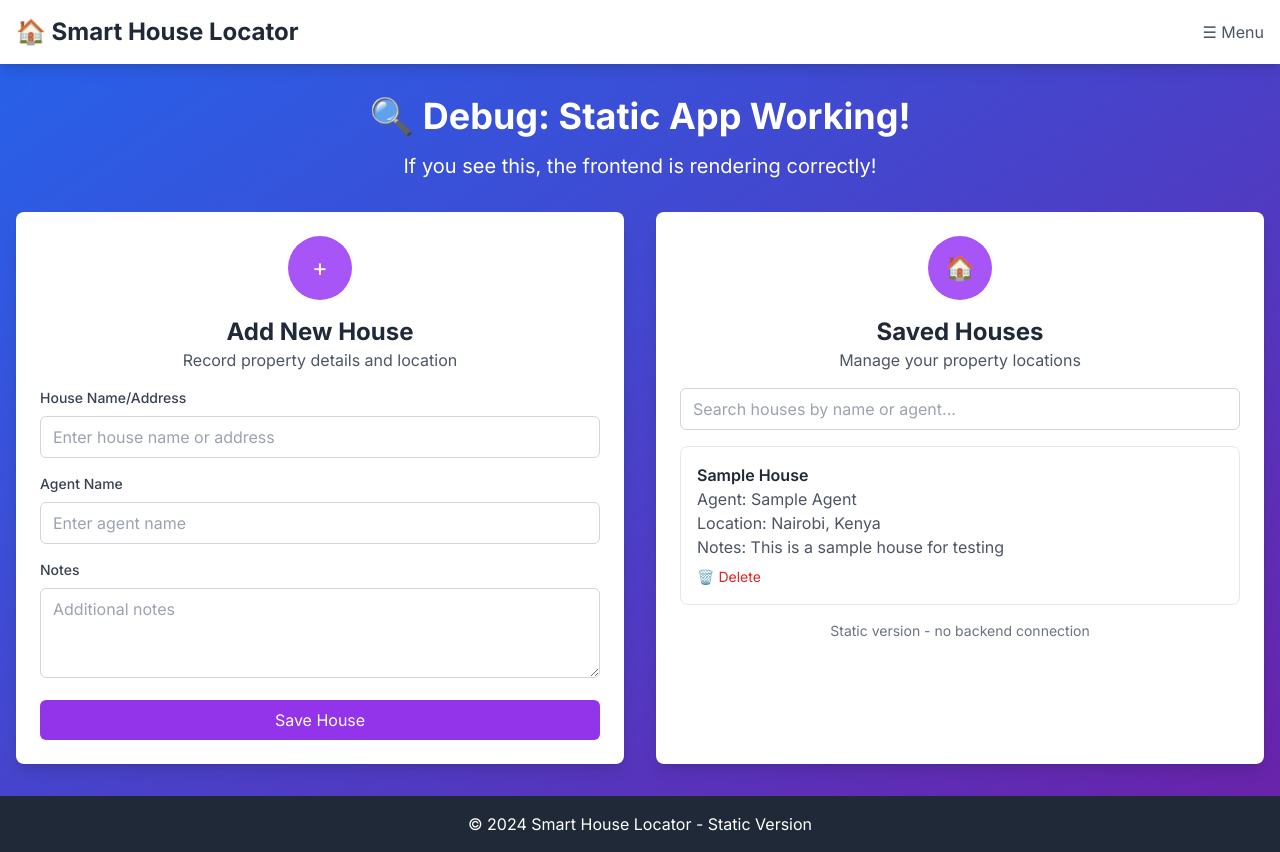
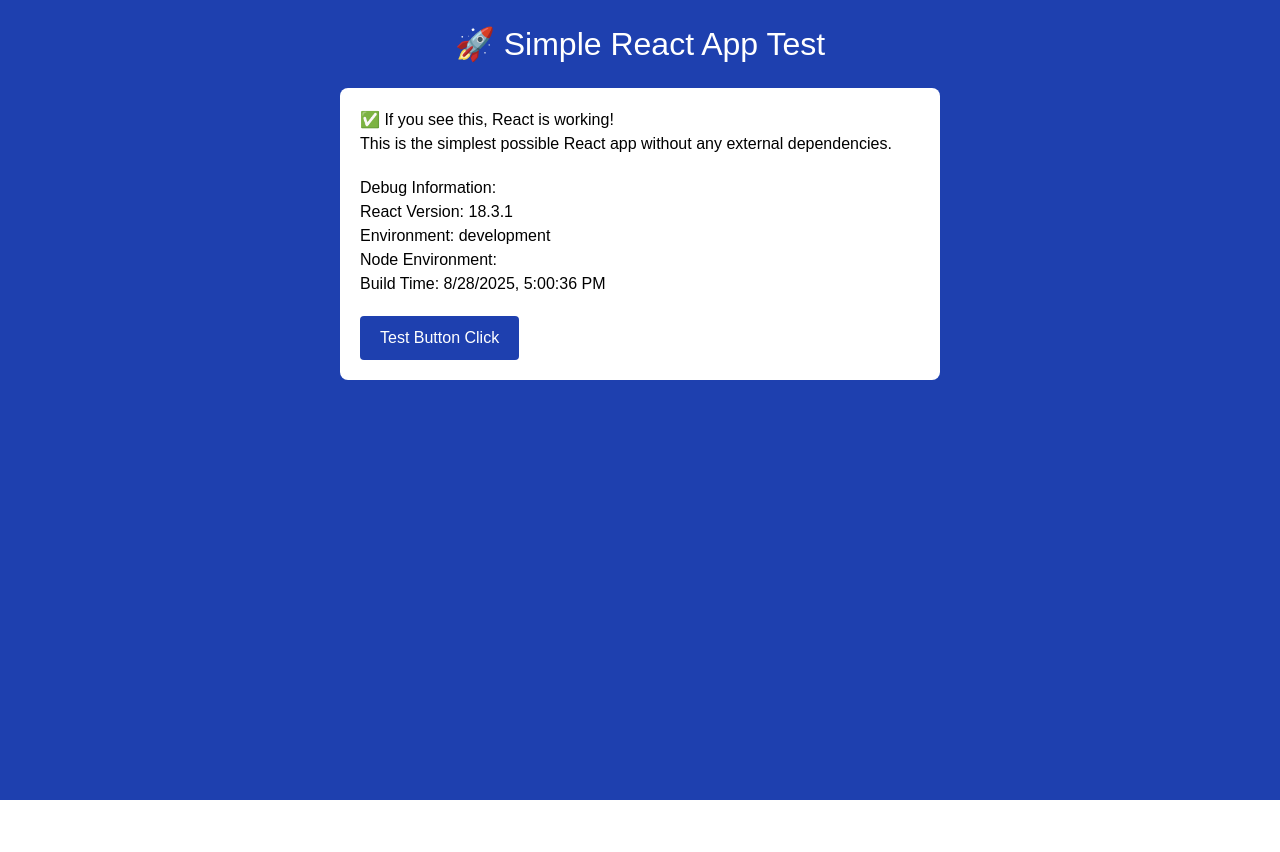
Before and after one commit to TechBuilder254/Smart-house-locater, a React (Vite) app: page / in a window 1280 px wide. After the commit the page ends 800 px from the top, so only its background shows below. Built offline with nearby package versions, Linux system fonts and the light colour scheme.

Commit message:
Create ultra-simple React test without any dependencies

```diff
--- a/src/App.jsx
+++ b/src/App.jsx
@@ -1,145 +1,57 @@
-import React, { useState } from 'react'
-import { BrowserRouter as Router, Routes, Route } from 'react-router-dom'
-
-// Debug: Log environment variables
-console.log('🔍 Debug: Environment Variables:', {
-  VITE_SUPABASE_URL: import.meta.env.VITE_SUPABASE_URL,
-  VITE_SUPABASE_ANON_KEY: import.meta.env.VITE_SUPABASE_ANON_KEY ? 'SET' : 'MISSING',
-  VITE_API_URL: import.meta.env.VITE_API_URL,
-  NODE_ENV: import.meta.env.NODE_ENV,
-  MODE: import.meta.env.MODE
-});
+import React from 'react'
 
 function App() {
-  console.log('🔍 Debug: App component rendering');
-
-  const [isMenuOpen, setIsMenuOpen] = useState(false)
+  console.log('🔍 Debug: Simple App component rendering');
 
   return (
-    <Router>
-      <div className="min-h-screen bg-gradient-to-br from-blue-600 to-purple-800 flex flex-col">
-        {/* Simple Header */}
-        <header className="bg-white shadow-lg">
-          <div className="container mx-auto px-4 py-4">
-            <div className="flex items-center justify-between">
-              <h1 className="text-2xl font-bold text-gray-800">🏠 Smart House Locator</h1>
-              <button
-                onClick={() => setIsMenuOpen(!isMenuOpen)}
-                className="text-gray-600 hover:text-gray-800"
-              >
-                ☰ Menu
-              </button>
-            </div>
-          </div>
-        </header>
+    <div style={{
+      minHeight: '100vh',
+      backgroundColor: '#1e40af',
+      color: 'white',
+      padding: '20px',
+      fontFamily: 'Arial, sans-serif'
+    }}>
+      <h1 style={{ fontSize: '2rem', textAlign: 'center', marginBottom: '20px' }}>
+        🚀 Simple React App Test
+      </h1>
 
-        {/* Main Content */}
-        <main className="flex-grow container mx-auto px-4 py-8">
-          <div className="text-center text-white mb-8">
-            <h1 className="text-4xl font-bold mb-4">🔍 Debug: Static App Working!</h1>
-            <p className="text-xl">If you see this, the frontend is rendering correctly!</p>
-          </div>
+      <div style={{
+        maxWidth: '600px',
+        margin: '0 auto',
+        backgroundColor: 'white',
+        color: 'black',
+        padding: '20px',
+        borderRadius: '8px'
+      }}>
+        <h2>✅ If you see this, React is working!</h2>
+        <p>This is the simplest possible React app without any external dependencies.</p>
 
-          {/* Static Content */}
-          <div className="grid lg:grid-cols-2 gap-8">
-            {/* Add House Card */}
-            <div className="bg-white rounded-lg shadow-lg p-6">
-              <div className="text-center mb-4">
-                <div className="w-16 h-16 bg-purple-500 rounded-full flex items-center justify-center mx-auto mb-4">
-                  <span className="text-white text-2xl">+</span>
-                </div>
-                <h2 className="text-2xl font-bold text-gray-800">Add New House</h2>
-                <p className="text-gray-600">Record property details and location</p>
-              </div>
+        <div style={{ marginTop: '20px' }}>
+          <h3>Debug Information:</h3>
+          <ul>
+            <li>React Version: {React.version}</li>
+            <li>Environment: {import.meta.env.MODE}</li>
+            <li>Node Environment: {import.meta.env.NODE_ENV}</li>
+            <li>Build Time: {new Date().toLocaleString()}</li>
+          </ul>
+        </div>
 
-              <form className="space-y-4">
-                <div>
-                  <label className="block text-sm font-medium text-gray-700 mb-2">
-                    House Name/Address
-                  </label>
-                  <input
-                    type="text"
-                    placeholder="Enter house name or address"
-                    className="w-full px-3 py-2 border border-gray-300 rounded-md focus:outline-none focus:ring-2 focus:ring-purple-500"
-                  />
-                </div>
-
-                <div>
-                  <label className="block text-sm font-medium text-gray-700 mb-2">
-                    Agent Name
-                  </label>
-                  <input
-                    type="text"
-                    placeholder="Enter agent name"
-                    className="w-full px-3 py-2 border border-gray-300 rounded-md focus:outline-none focus:ring-2 focus:ring-purple-500"
-                  />
-                </div>
-
-                <div>
-                  <label className="block text-sm font-medium text-gray-700 mb-2">
-                    Notes
-                  </label>
-                  <textarea
-                    placeholder="Additional notes"
-                    rows="3"
-                    className="w-full px-3 py-2 border border-gray-300 rounded-md focus:outline-none focus:ring-2 focus:ring-purple-500"
-                  ></textarea>
-                </div>
-
-                <button
-                  type="submit"
-                  className="w-full bg-purple-600 text-white py-2 px-4 rounded-md hover:bg-purple-700 transition-colors"
-                >
-                  Save House
-                </button>
-              </form>
-            </div>
-
-            {/* Saved Houses Card */}
-            <div className="bg-white rounded-lg shadow-lg p-6">
-              <div className="text-center mb-4">
-                <div className="w-16 h-16 bg-purple-500 rounded-full flex items-center justify-center mx-auto mb-4">
-                  <span className="text-white text-2xl">🏠</span>
-                </div>
-                <h2 className="text-2xl font-bold text-gray-800">Saved Houses</h2>
-                <p className="text-gray-600">Manage your property locations</p>
-              </div>
-
-              {/* Search Bar */}
-              <div className="mb-4">
-                <input
-                  type="text"
-                  placeholder="Search houses by name or agent..."
-                  className="w-full px-3 py-2 border border-gray-300 rounded-md focus:outline-none focus:ring-2 focus:ring-purple-500"
-                />
-              </div>
-
-              {/* Sample House */}
-              <div className="border border-gray-200 rounded-lg p-4 mb-4">
-                <h3 className="font-semibold text-gray-800">Sample House</h3>
-                <p className="text-gray-600">Agent: Sample Agent</p>
-                <p className="text-gray-600">Location: Nairobi, Kenya</p>
-                <p className="text-gray-600">Notes: This is a sample house for testing</p>
-                <button className="text-red-600 hover:text-red-800 text-sm mt-2">
-                  🗑️ Delete
-                </button>
-              </div>
-
-              <p className="text-center text-gray-500 text-sm">
-                Static version - no backend connection
-              </p>
-            </div>
-          </div>
-        </main>
-
-        {/* Simple Footer */}
-        <footer className="bg-gray-800 text-white py-4">
-          <div className="container mx-auto px-4 text-center">
-            <p>&copy; 2024 Smart House Locator - Static Version</p>
-          </div>
-        </footer>
+        <button
+          onClick={() => alert('Button click works!')}
+          style={{
+            backgroundColor: '#1e40af',
+            color: 'white',
+            padding: '10px 20px',
+            border: 'none',
+            borderRadius: '4px',
+            cursor: 'pointer',
+            marginTop: '20px'
+          }}
+        >
+          Test Button Click
+        </button>
       </div>
-    </Router>
+    </div>
   )
 }
 
```
Also changed, not shown: 5 other files (tests, documents, lock files or other folders).
